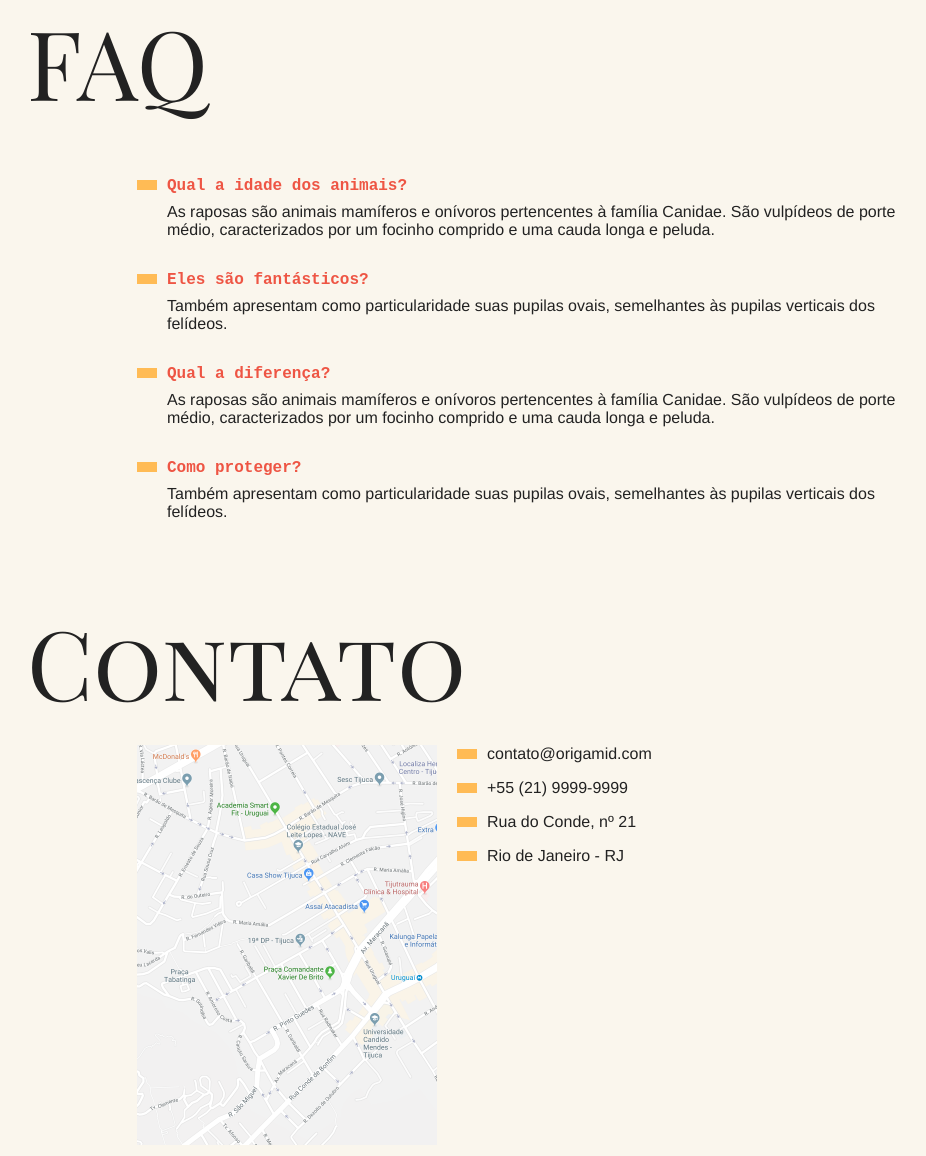
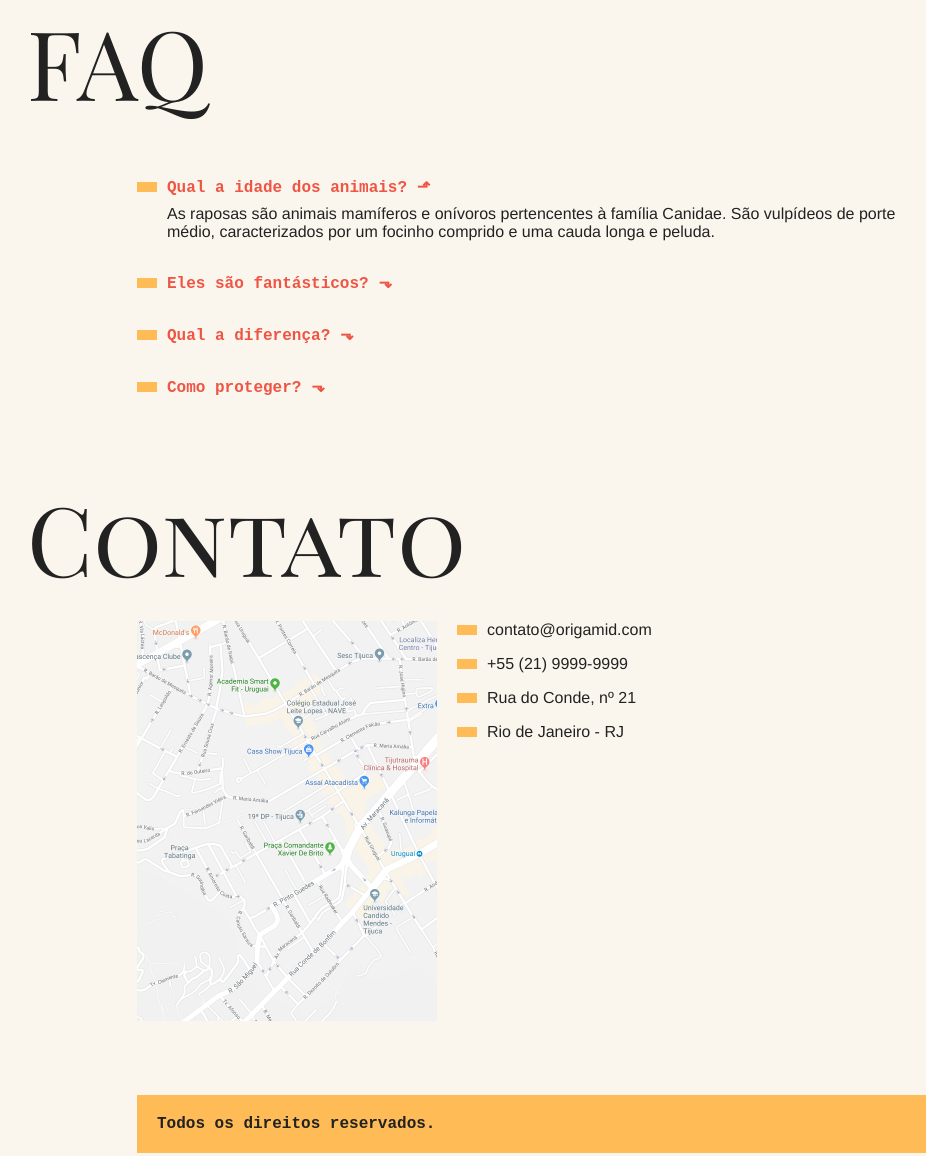
Before and after one commit to magno193/origamid-animais-fantasticos, a plain HTML site: page index.html in a window 1280 px wide. Shown: the part 799-1955 px from the top of the page, without its empty margins (163-1089 px from the left). Drawn offline with Linux system fonts and the light colour scheme.

Commit message:
Animaçẽos básicas javascript

```diff
--- a/css/style.css
+++ b/css/style.css
@@ -242,3 +242,44 @@ body {
     transform: translate3d(0, 0, 0);
   }
 }
+
+.js .js-accordion dt::after {
+  content: "⬎";
+  margin-left: 10px;
+}
+
+.js .js-accordion dt.ativo::after {
+  content: "⬏";
+  margin-left: 10px;
+}
+
+.js .js-accordion dd {
+  display: none;
+}
+
+.js .js-accordion dd.ativo {
+  display: block !important;
+  animation: slideDown 0.5s forwards;
+}
+
+@keyframes slideDown {
+  from {
+    transform: translate3d(0, -20px, 0);
+    opacity: 0;
+  }
+  to {
+    transform: translate3d(0, 0, 0);
+    opacity: 1;
+  }
+}
+
+.js .js-scroll {
+  opacity: 0;
+  transform: translate3d(-30px, 0, 0);
+}
+
+.js .js-scroll.ativo {
+  opacity: 1;
+  transform: translate3d(0, 0, 0);
+  transition: 0.3s;
+}
--- a/index.html
+++ b/index.html
@@ -15,7 +15,7 @@
     </script>
   </head>
   <body>
-    <nav class="menu">
+    <nav class="menu js-menu">
       <ul>
         <li><a href="#animais">Animais</a></li>
         <li><a href="#faq">Faq</a></li>
@@ -23,7 +23,7 @@
         <li><a href="https://www.origamid.com/">Dev →</a></li>
       </ul>
     </nav>
-    <section class="grid-section animais" id="animais">
+    <section class="grid-section animais js-scroll" id="animais">
       <h1 class="titulo">Animais Fantásticos</h1>
       <ul class="animais-lista js-tabmenu">
         <li>
@@ -176,9 +176,9 @@
       </div>
     </section>
 
-    <section class="grid-section faq" id="faq">
+    <section class="grid-section faq js-scroll" id="faq">
       <h1 class="titulo">FAQ</h1>
-      <dl class="faq-lista">
+      <dl class="faq-lista js-accordion">
         <dt>Qual a idade dos animais?</dt>
         <dd>
           As raposas são animais mamíferos e onívoros pertencentes à família
@@ -204,7 +204,7 @@
       </dl>
     </section>
 
-    <section class="grid-section contato" id="contato">
+    <section class="grid-section contato js-scroll" id="contato">
       <h1 class="titulo">Contato</h1>
       <div class="mapa">
         <img src="img/mapa.png" />
--- a/script.js
+++ b/script.js
@@ -1,3 +1,4 @@
+function initTabNav() {
   const tabMenu = document.querySelectorAll('.js-tabmenu li');
   const tabContent = document.querySelectorAll('.js-tabcontent section');
 
@@ -13,3 +14,60 @@ if (tabMenu.length && tabMenu.length) {
       (item, index) => item.addEventListener('click', () => activeTab(index))
     );
   };
+};
+initTabNav();
+
+function initAccordion() {
+  const accordionList = document.querySelectorAll('.js-accordion dt');
+
+  if (accordionList.length) {
+    accordionList[0].classList.add('ativo');
+    accordionList[0].nextElementSibling.classList.add('ativo');
+    function activeAccordion() {
+      this.classList.toggle('ativo');
+      this.nextElementSibling.classList.toggle('ativo');
+    }
+
+    accordionList.forEach(item =>
+      item.addEventListener('click', activeAccordion)
+    );
+  }
+}
+initAccordion();
+
+function initScroll() {
+  const internalLinks = document.querySelectorAll('.js-menu a[href^="#"]')
+  function scrollToSection(e) {
+    e.preventDefault();
+    const href = e.currentTarget.getAttribute('href');
+    const section = document.querySelector(href);
+    section.scrollIntoView({
+      behavior: 'smooth',
+      block: 'start'
+    });
+  };
+
+  internalLinks.forEach(item => {
+    item.addEventListener('click', scrollToSection);
+  });
+}
+initScroll();
+
+function initAnimationScroll(params) {
+  const sections = document.querySelectorAll('.js-scroll');
+  if (sections.length) {
+    const halfWindow = window.innerHeight * 0.6;
+
+    function animateScroll() {
+      sections.forEach(item => {
+        const sectionTop = item.getBoundingClientRect().top;
+        const isSectionVisible = (sectionTop - halfWindow) < 0;
+        if (isSectionVisible) item.classList.add('ativo');
+      })
+    };
+    animateScroll();
+
+    window.addEventListener('scroll', animateScroll);
+  }
+}
+initAnimationScroll();
```
Lines whose indentation alone changed are shown as unchanged.
